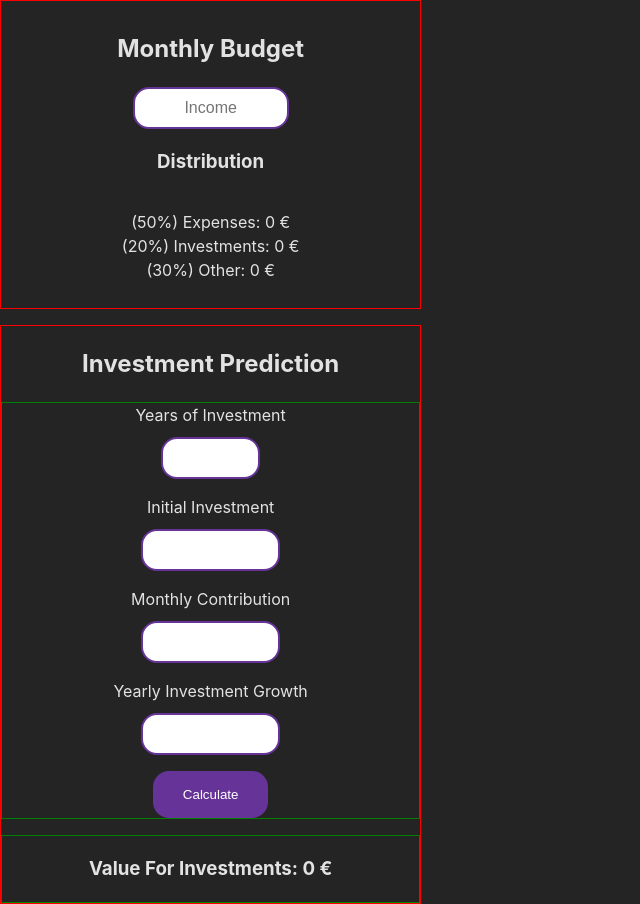
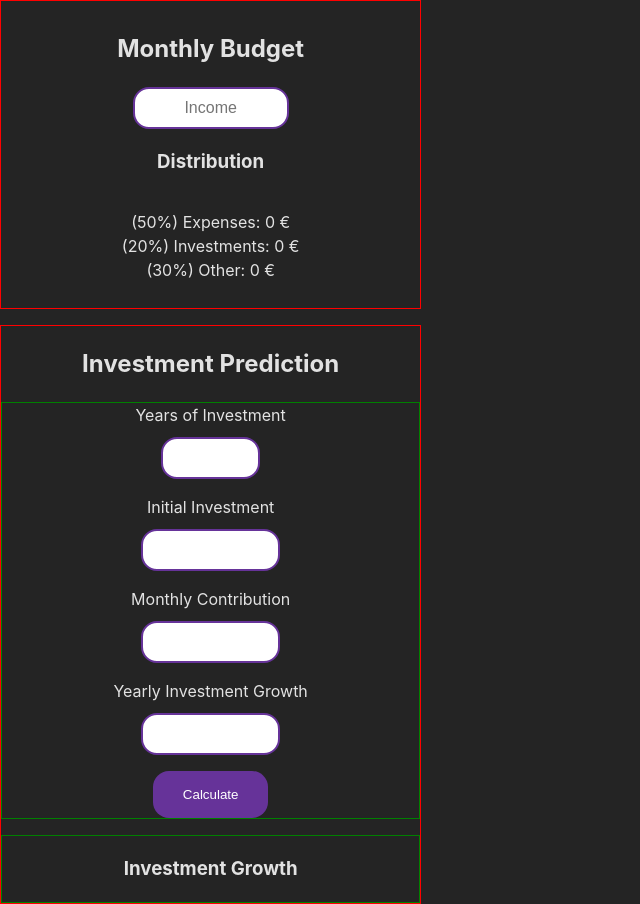
Before and after one commit to andrebarros7201/expense-tracker, a React (Vite) app: page / in a window 1280 px wide. Shown: the whole page, without its empty margins (0-640 px from the left). Built offline with nearby package versions, Linux system fonts and the light colour scheme.

Commit message:
calculate and display investment growth

```diff
--- a/src/App.jsx
+++ b/src/App.jsx
@@ -1,5 +1,5 @@
 import "./App.css";
-import { useEffect, useState } from "react";
+import { useCallback, useEffect, useState } from "react";
 import Budget from "./components/Budget.jsx";
 import Prediction from "./components/Prediction.jsx";
 
@@ -12,6 +12,7 @@ function App() {
 
   const [income, setIncome] = useState(0);
   const [budget, setBudget] = useState(initialBudget);
+  const [investmentGrowth, setInvestmentGrowth] = useState([]);
 
   const [investment, setInvestment] = useState({
     years: 0,
@@ -24,6 +25,11 @@ function App() {
     console.log(investment);
   }, [investment]);
 
+  const handleCalculateGrowth = (e) => {
+    e.preventDefault();
+    setInvestmentGrowth(calculateInvestmentGrowth(investment));
+  };
+
   const handlePredictionFormChange = (field, value) => {
     setInvestment({ ...investment, [field]: value });
   };
@@ -31,6 +37,43 @@ function App() {
   const handleIncomeChange = (value) => {
     setIncome(value);
   };
+
+  const calculateInvestmentGrowth = (investment) => {
+    let investmentGrowth = [];
+
+    for (let i = 0; i < investment.years; i++) {
+      // Initialize the year's data
+      investmentGrowth[i] = {
+        year: 2024 + i,
+        value: 0,
+        months: Array(12).fill(0),
+      };
+
+      for (let k = 0; k < 12; k++) {
+        if (i === 0 && k === 0) {
+          investmentGrowth[i].months[k] =
+            investment.initialInvestment *
+            (1 + investment.yearlyGrowth / 12 / 100);
+        } else if (k === 0) {
+          investmentGrowth[i].months[k] =
+            investmentGrowth[i - 1].months[11] *
+              (1 + investment.yearlyGrowth / 12 / 100) +
+            investment.monthlyContribution;
+        } else {
+          investmentGrowth[i].months[k] =
+            investmentGrowth[i].months[k - 1] *
+              (1 + investment.yearlyGrowth / 12 / 100) +
+            investment.monthlyContribution;
+        }
+      }
+
+      // At the end of each year, set the year's value to the last month's value
+      investmentGrowth[i].value = investmentGrowth[i].months[11];
+    }
+
+    return investmentGrowth;
+  };
+
   return (
     <div className={"app"}>
       <Budget
@@ -42,6 +85,8 @@ function App() {
       <Prediction
         investment={income * (budget[1].proportion / 100)}
         handlePredictionFormChange={handlePredictionFormChange}
+        investmentGrowth={investmentGrowth}
+        handleInvestmentGrowth={handleCalculateGrowth}
       />
       <div></div>
       <div></div>
--- a/src/components/Prediction.jsx
+++ b/src/components/Prediction.jsx
@@ -1,7 +1,12 @@
 import styles from "../styles/prediction.module.css";
 import PropTypes from "prop-types";
 
-export default function Prediction({ investment, handlePredictionFormChange }) {
+export default function Prediction({
+  investment,
+  handlePredictionFormChange,
+  investmentGrowth,
+  handleInvestmentGrowth,
+}) {
   return (
     <section className={styles["prediction"]}>
       <h2>Investment Prediction</h2>
@@ -15,7 +20,7 @@ export default function Prediction({ investment, handlePredictionFormChange }) {
                 min={0}
                 max={100}
                 onChange={(e) =>
-                  handlePredictionFormChange("years", Number(e.target.value))
+                  handlePredictionFormChange("years", parseInt(e.target.value))
                 }
               />
             </span>
@@ -27,7 +32,7 @@ export default function Prediction({ investment, handlePredictionFormChange }) {
                 onChange={(e) =>
                   handlePredictionFormChange(
                     "initialInvestment",
-                    parseFloat(e.target.value).toFixed(2)
+                    Number(e.target.value),
                   )
                 }
               />
@@ -40,7 +45,7 @@ export default function Prediction({ investment, handlePredictionFormChange }) {
                 onChange={(e) =>
                   handlePredictionFormChange(
                     "monthlyContribution",
-                    parseFloat(e.target.value).toFixed(2)
+                    Number(e.target.value),
                   )
                 }
               />
@@ -55,17 +60,24 @@ export default function Prediction({ investment, handlePredictionFormChange }) {
                 onChange={(e) =>
                   handlePredictionFormChange(
                     "yearlyGrowth",
-                    Number(e.target.value)
+                    Number(e.target.value),
                   )
                 }
               />
             </span>
-            <button>Calculate</button>
+            <button onClick={(e) => handleInvestmentGrowth(e)}>
+              Calculate
+            </button>
           </form>
         </div>
 
         <div className={styles["right"]}>
-          <h3>Value For Investments: {investment} €</h3>
+          <h3>Investment Growth</h3>
+          {investmentGrowth.map((item) => (
+            <p key={item.year}>
+              {item.year}: {parseFloat(item.value).toFixed(2)} €
+            </p>
+          ))}
         </div>
       </div>
     </section>
```
